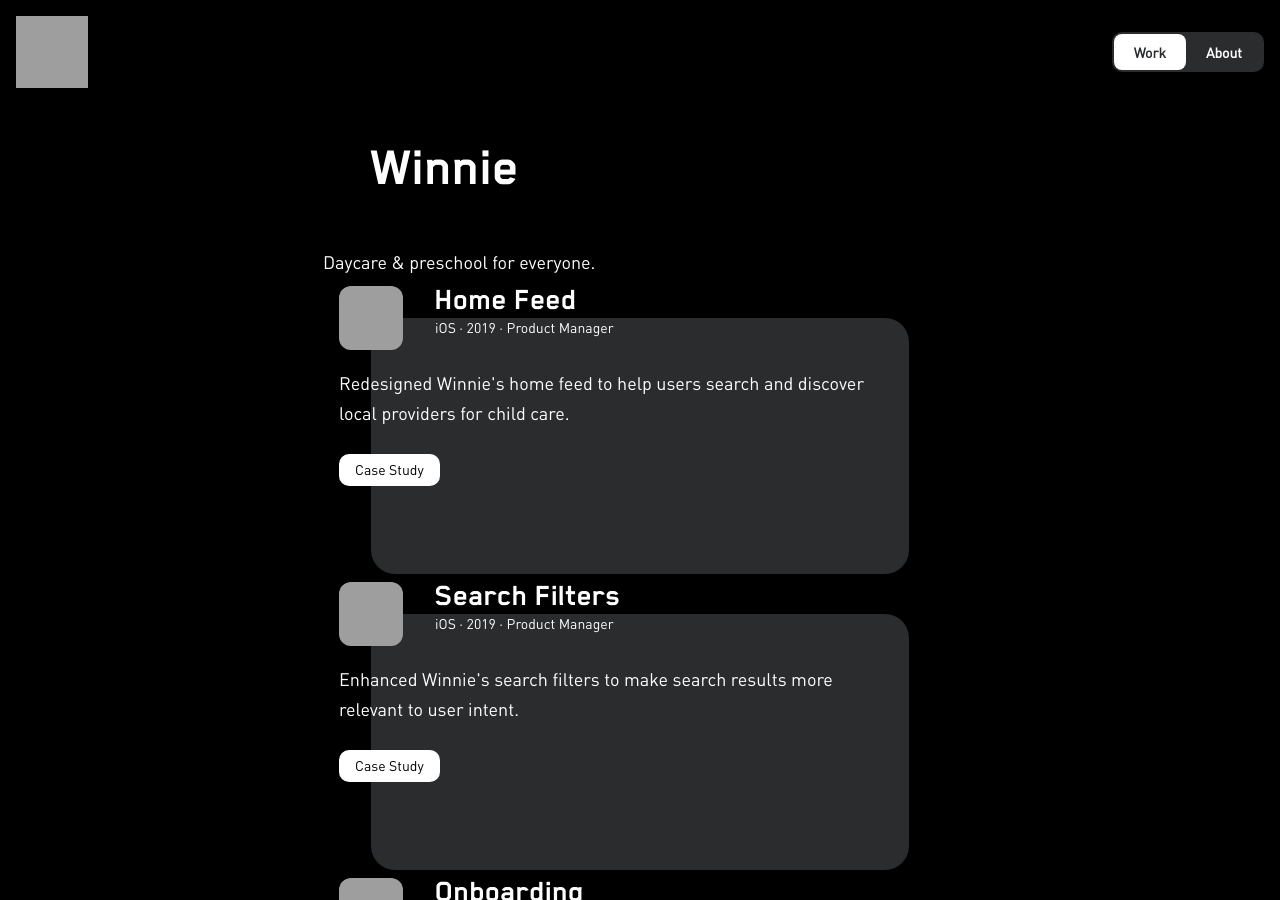
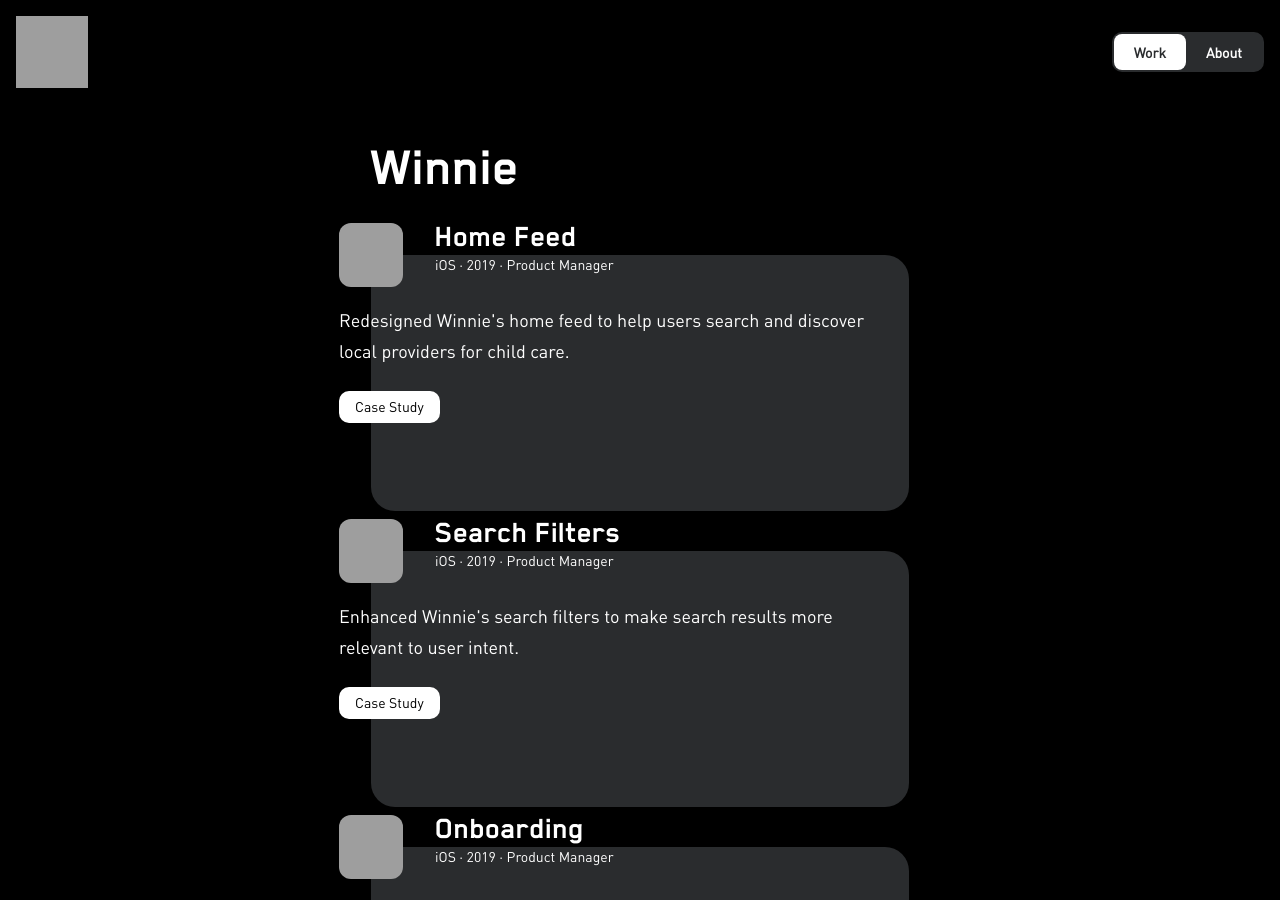
Before and after one commit to jotd/jotd-portfolio, a Jekyll site: the page work/index.html, which Jekyll copies as it is, in a window 1280 px wide and 900 px high, cut to the strip 0-900 px from the top of the window. Built offline with Jekyll 4.4.1, drawn with Linux system fonts in a browser that asks for light colours; grey boxes are pictures that could not be loaded.

Commit message:
Update index.html

```diff
--- a/work/index.html
+++ b/work/index.html
@@ -41,9 +41,7 @@
     <div class="content-home">
       <div id="margin-below-header">
         <h1 class="header-work">Winnie</h1>
-        <p class="blurb">
-                Daycare & preschool for everyone.
-              </p>
+
       </div>
 
       <!-- Project 1 -->
```
